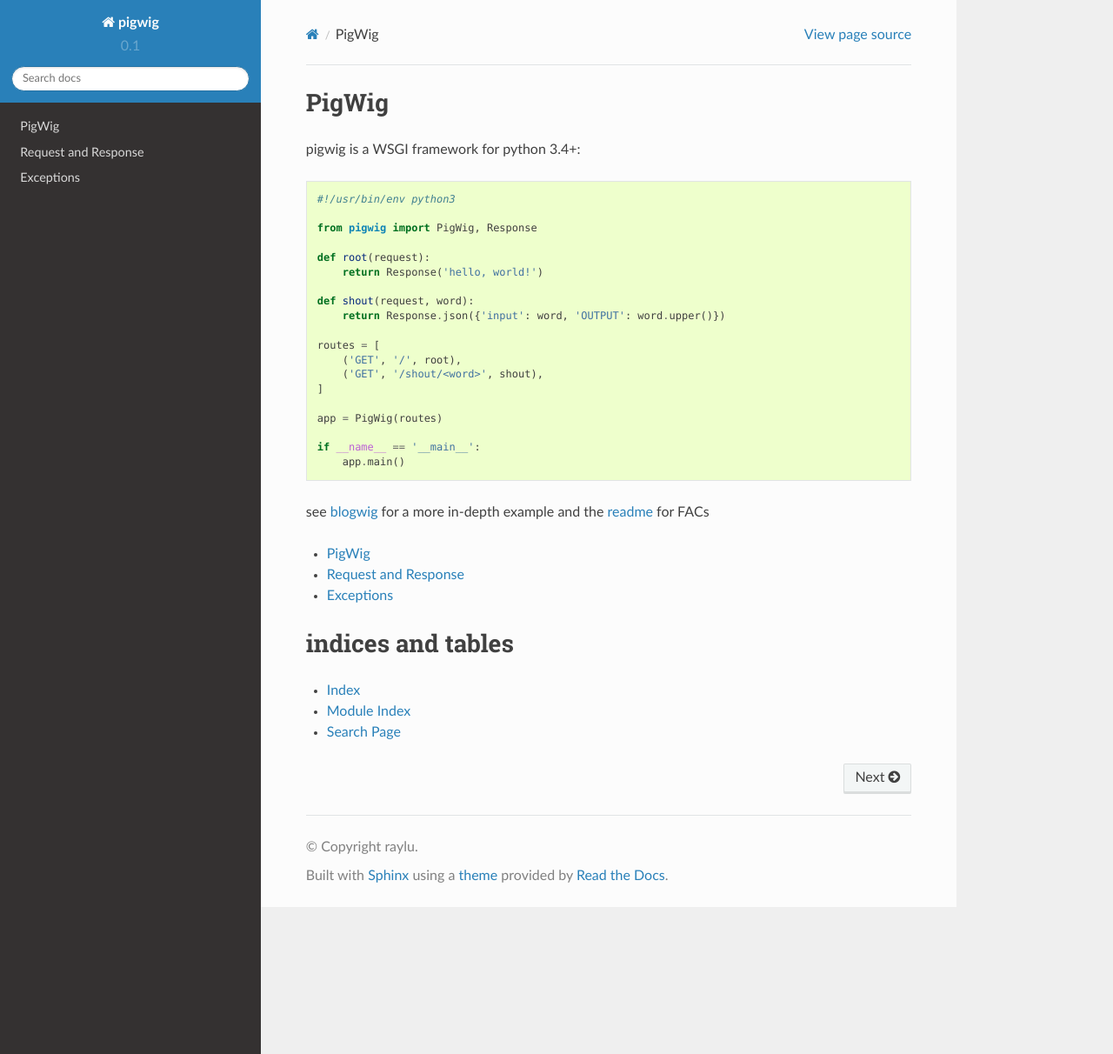
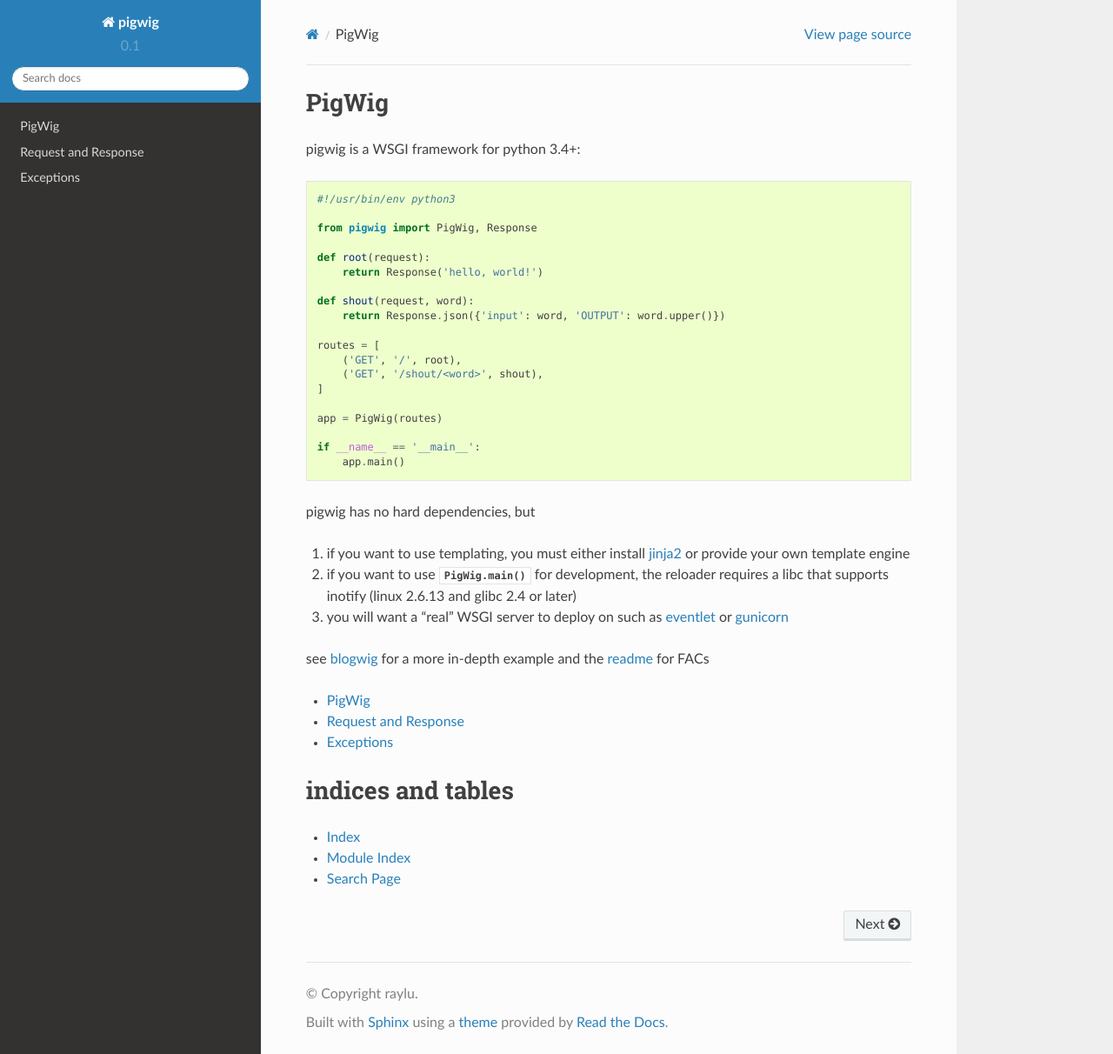
Before and after one commit to raylu/pigwig, a Sphinx documentation site: the page built from docs/index.rst, in a window 1280 px wide and 1212 px high. Shown: the whole window at 87% size. Built offline with Sphinx 7.4.7 and the Read the Docs theme 2.0.0, drawn with Linux system fonts in a browser that asks for light colours.

Commit message:
document dependencies, clean up setup.py

```diff
--- a/docs/index.rst
+++ b/docs/index.rst
@@ -1,5 +1,7 @@
 PigWig
 ======
+
+.. py:module:: pigwig
 
 pigwig is a WSGI framework for python 3.4+::
 
@@ -23,6 +25,15 @@
     if __name__ == '__main__':
         app.main()
 
+pigwig has no hard dependencies, but
+
+1. if you want to use templating, you must either install `jinja2 <http://jinja.pocoo.org/docs>`_
+   or provide your own template engine
+2. if you want to use :func:`PigWig.main` for development, the reloader requires a libc that
+   supports inotify (linux 2.6.13 and glibc 2.4 or later)
+3. you will want a "real" WSGI server to deploy on such as
+   `eventlet <http://eventlet.net/doc/modules/wsgi.html>`_ or `gunicorn <http://gunicorn.org/#quickstart>`_
+
 see `blogwig <https://github.com/raylu/pigwig/tree/master/blogwig>`_ for a more in-depth example
 and the `readme <https://github.com/raylu/pigwig#facs-frequent-annoying-comments>`_ for FACs
 
```
Also changed, not shown: setup.py (+11 -10 lines).
